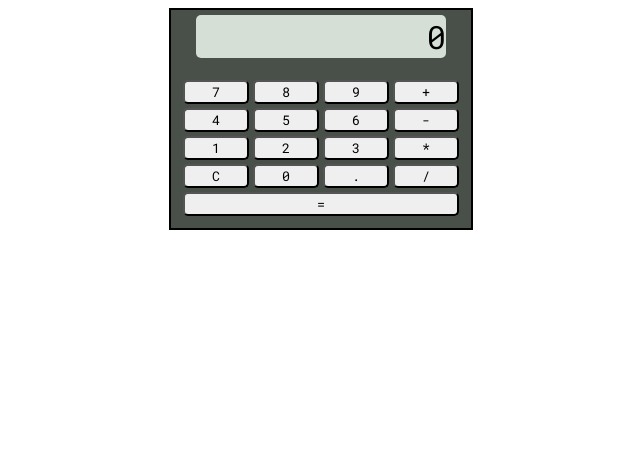
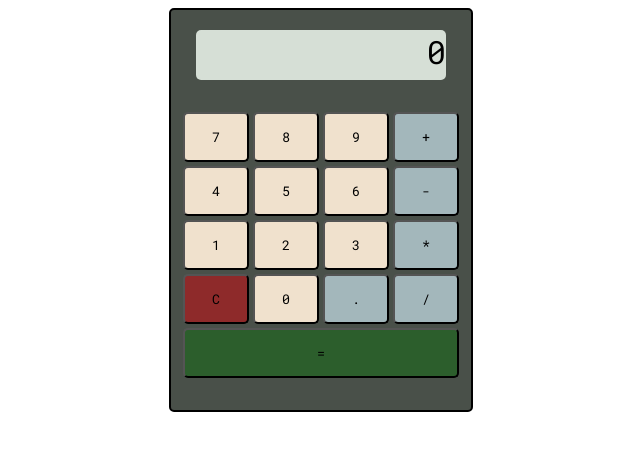
Before and after one commit to CharlotteGale/calculator-top, a plain HTML site: page index.html in a window 1280 px wide. Shown: the whole page, without its empty margins (319-959 px from the left). Drawn offline with Linux system fonts and the light colour scheme.

Commit message:
finish initial styling in styles.css

```diff
--- a/css/styles.css
+++ b/css/styles.css
@@ -11,16 +11,19 @@ body {
      display: flex;
      flex-direction: column;
      width: 300px;
+     height: 400px;
      border: 2px solid black;
      background-color: rgb(73, 80, 73);
 }
 .display-container {
      width: 250px;
+     height: 50px;
      margin-left: 25px;
-     margin-top: 5px;
-     margin-bottom: 10px;
+     margin-top: 20px;
+     margin-bottom: 20px;
      background-color: rgb(214, 223, 214);
 }
+.calculator-container,
 .display-container,
 button {
      border-radius: 5px;
@@ -39,4 +42,17 @@ button {
 }
 button {
      margin: 2px;
+     height: 50px;
 }
+.reset {
+     background-color: rgb(142, 42, 42);
+}
+.number {
+     background-color: rgb(240, 225, 205);
+}
+.equals {
+     background-color: rgb(44, 94, 44);
+}
+.operator {
+     background-color: rgb(163, 183, 187);
+}
```
